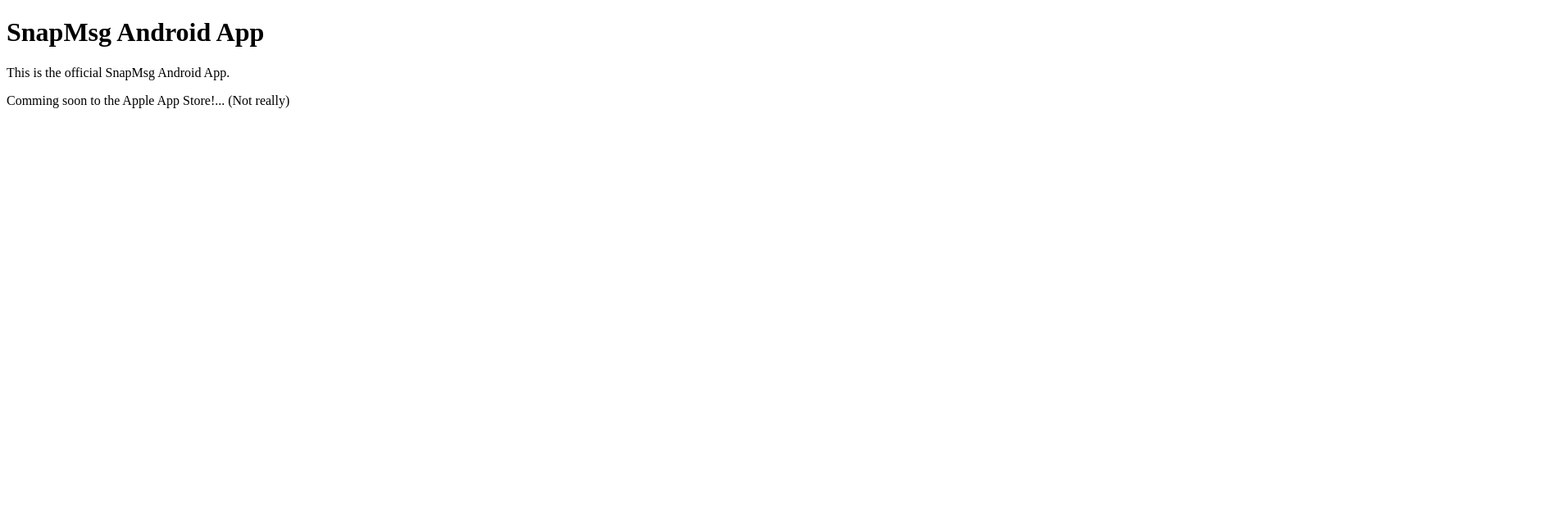
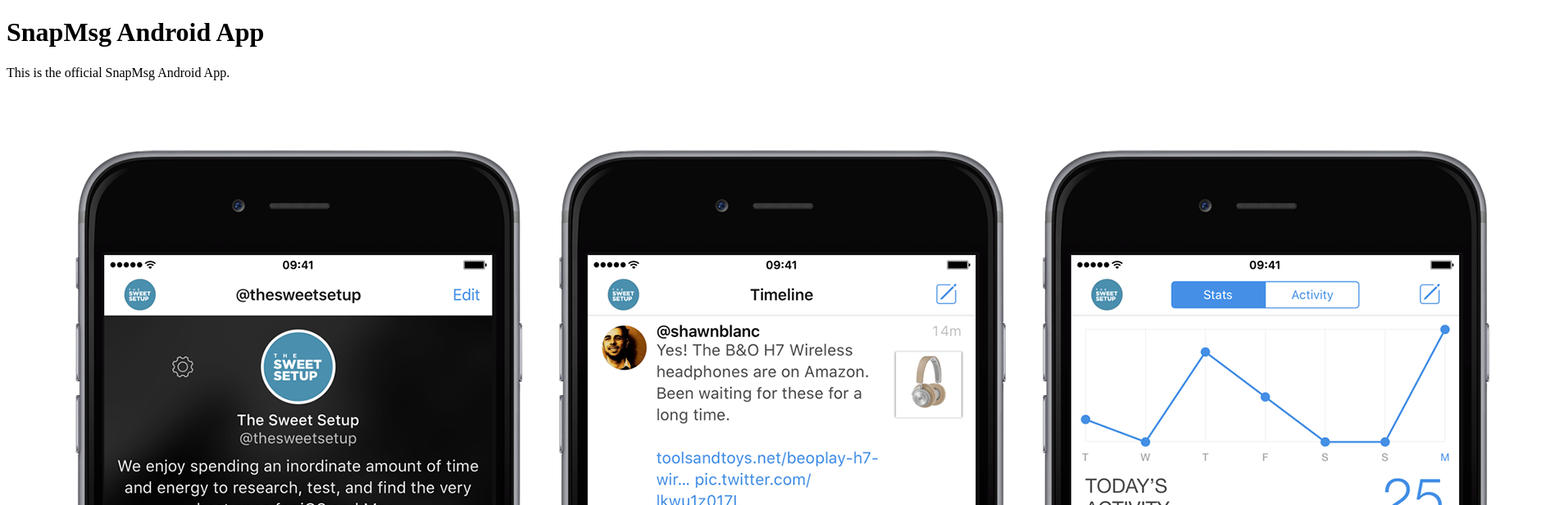
Before and after one commit to LuisParedes1/SnapMsg, a plain HTML site: page gh-pages/index.html in a window 1280 px wide. Shown: the top 616 px of the page at 82% size, 1908 px wide, since content can reach past the window. Drawn offline with Linux system fonts and the light colour scheme.

Commit message:
Moved page to folder

```diff
--- a/index.html
+++ b/gh-pages/index.html
@@ -10,6 +10,8 @@
 
     <p>This is the official SnapMsg Android App.</p>
 
+    <img src="img/default.png" alt="SnapMsg Android App" />
+
     <p>Comming soon to the Apple App Store!... (Not really)</p>
 
 </body>
```
Also changed, not shown: gh-pages/img/default.png (added).
